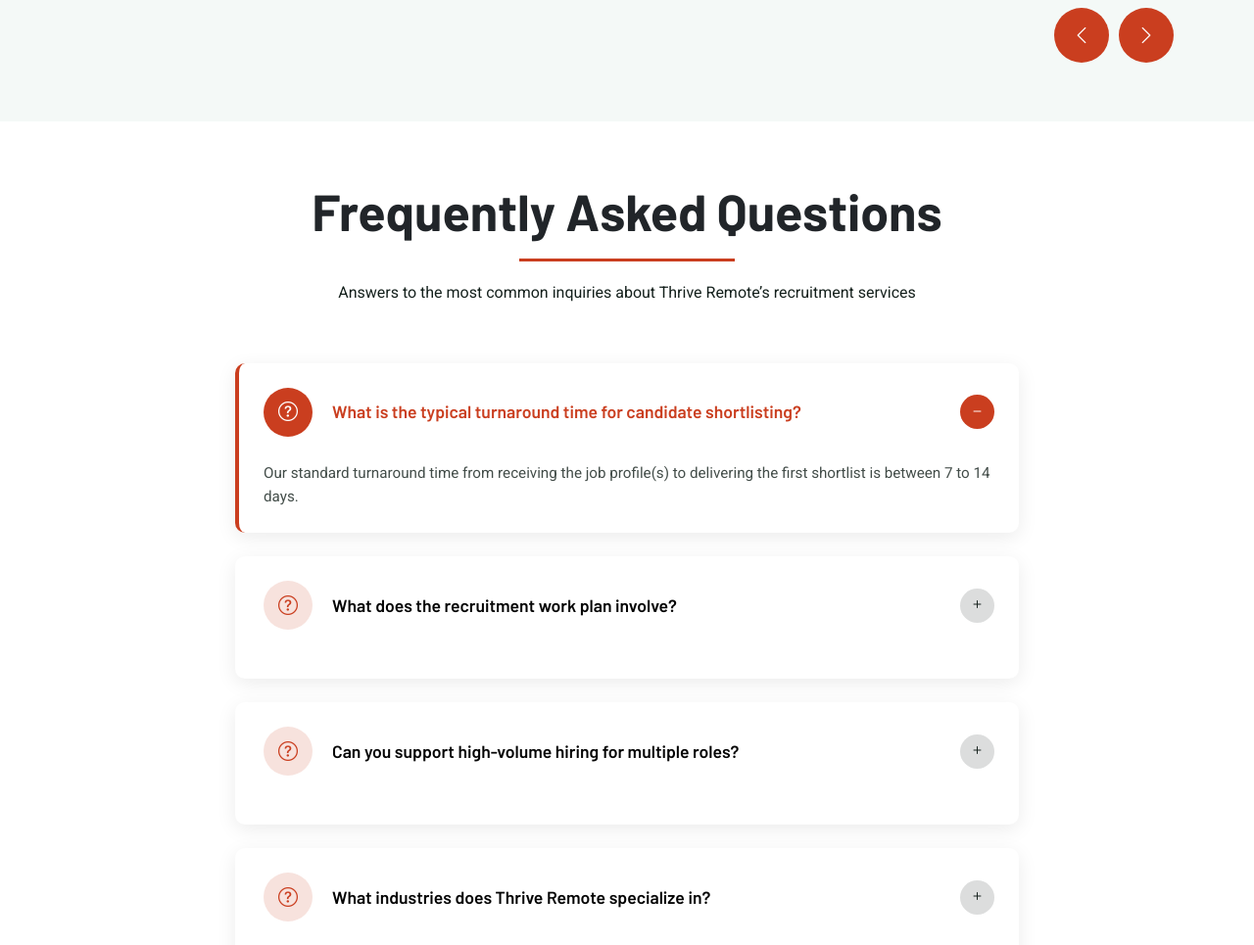
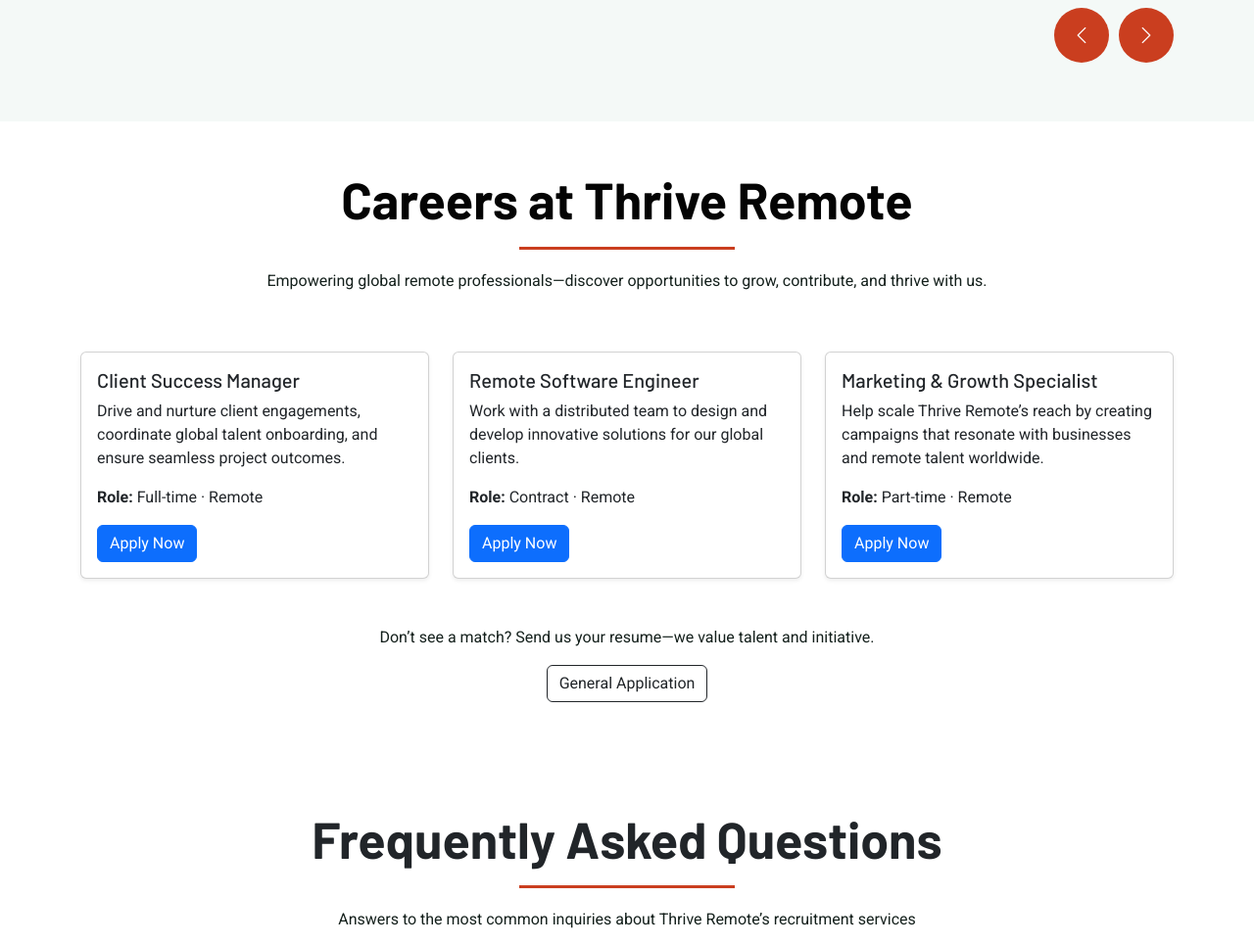
Before and after one commit to Emmanuel-kipngeno/thrive-remote-, a website: page index.html in a window 1280 px wide. Shown: the part 8900-9865 px from the top of the page at 98% size. Drawn offline with nearby package versions, Linux system fonts and the light colour scheme.

Commit message:
Added careers page

```diff
--- a/index.html
+++ b/index.html
@@ -1506,6 +1506,60 @@
       </div>
 
     </section>
+    <!-- Careers Section -->
+<section id="careers" class="careers section py-5">
+  <div class="container">
+    <div class="section-title text-center">
+      <h2>Careers at Thrive Remote</h2>
+      <p>Empowering global remote professionals—discover opportunities to grow, contribute, and thrive with us.</p>
+    </div>
+
+    <div class="row gy-4">
+      <!-- Job 1 -->
+      <div class="col-lg-4 col-md-6">
+        <div class="card h-100 shadow-sm">
+          <div class="card-body">
+            <h5 class="card-title">Client Success Manager</h5>
+            <p class="card-text">Drive and nurture client engagements, coordinate global talent onboarding, and ensure seamless project outcomes.</p>
+            <p><strong>Role:</strong> Full-time · Remote</p>
+            <a href="mailto:hr@thrive-remote.com?subject=Application – Client Success Manager" class="btn btn-primary">Apply Now</a>
+          </div>
+        </div>
+      </div>
+
+      <!-- Job 2 -->
+      <div class="col-lg-4 col-md-6">
+        <div class="card h-100 shadow-sm">
+          <div class="card-body">
+            <h5 class="card-title">Remote Software Engineer</h5>
+            <p class="card-text">Work with a distributed team to design and develop innovative solutions for our global clients.</p>
+            <p><strong>Role:</strong> Contract · Remote</p>
+            <a href="mailto:hr@thrive-remote.com?subject=Application – Software Engineer" class="btn btn-primary">Apply Now</a>
+          </div>
+        </div>
+      </div>
+
+      <!-- Job 3 -->
+      <div class="col-lg-4 col-md-6">
+        <div class="card h-100 shadow-sm">
+          <div class="card-body">
+            <h5 class="card-title">Marketing & Growth Specialist</h5>
+            <p class="card-text">Help scale Thrive Remote’s reach by creating campaigns that resonate with businesses and remote talent worldwide.</p>
+            <p><strong>Role:</strong> Part-time · Remote</p>
+            <a href="mailto:hr@thrive-remote.com?subject=Application – Marketing Specialist" class="btn btn-primary">Apply Now</a>
+          </div>
+        </div>
+      </div>
+    </div>
+
+    <div class="text-center mt-5">
+      <p>Don’t see a match? Send us your resume—we value talent and initiative.</p>
+      <a href="mailto:hr@thrive-remote.com?subject=General Application" class="btn btn-outline-dark">General Application</a>
+    </div>
+  </div>
+</section>
+<!-- End Careers Section -->
+
 <!-- End Recruitment Work Plan Section -->
 
 
```
